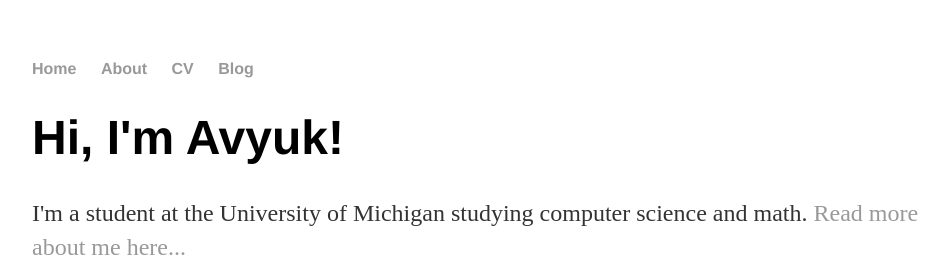
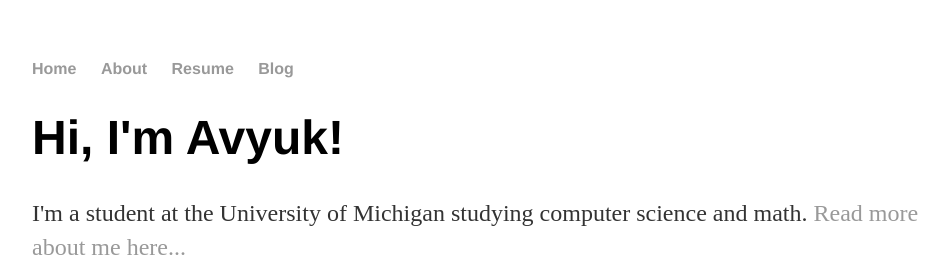
Before and after one commit to avyukd/avyukd.github.io, a Jekyll site: the page built from index.html, in a window 1280 px wide. Shown: the top 257 px of the page, without its empty margins (160-1109 px from the left). Built offline with Jekyll 4.4.1, drawn with Linux system fonts in a browser that asks for light colours.

Commit message:
adding resume test

```diff
--- a/_layouts/default.html
+++ b/_layouts/default.html
@@ -10,7 +10,7 @@
     		<ul>
         		<li><a href="/">Home</a></li>
 	        	<li><a href="/about">About</a></li>
-        		<li><a href="/cv">CV</a></li>
+        		<li><a href="/resume/resume.pdf">Resume</a></li>
         		<li><a href="/blog">Blog</a></li>
     		</ul>
 		</nav>
```
Also changed, not shown: 1 other file.
